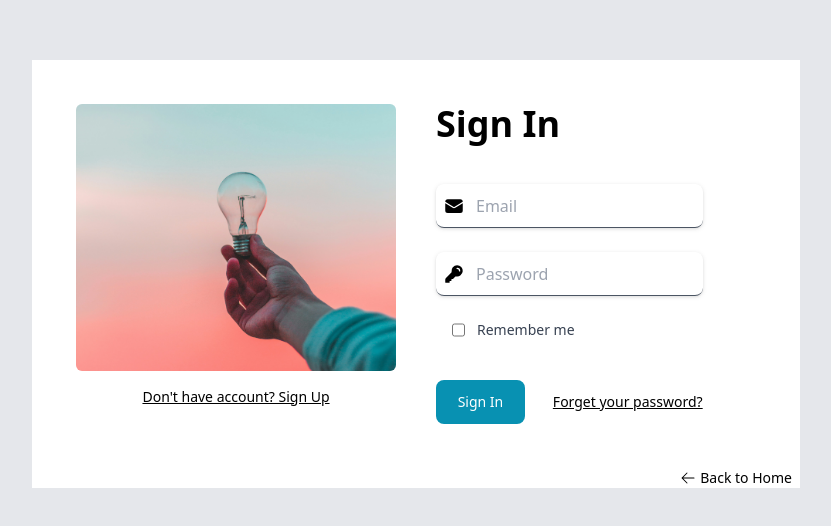
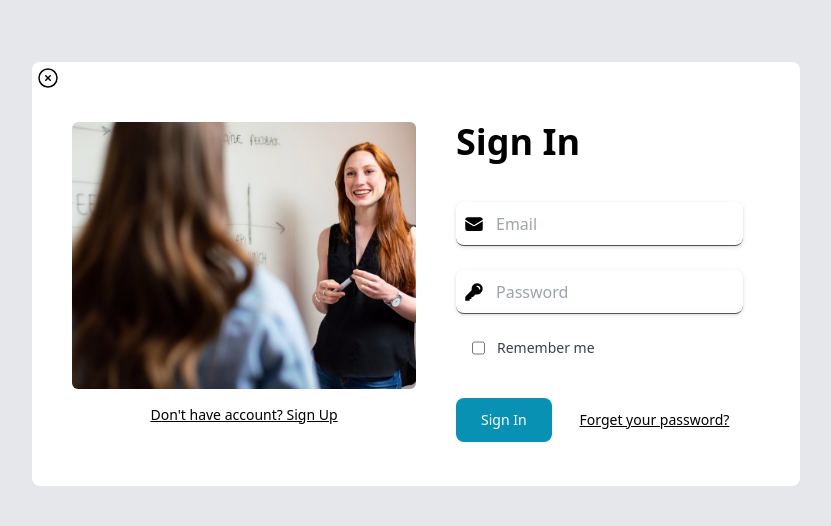
Before and after one commit to panupnpn05/Freelance-Tutor, a Next.js app: page /signin in a window 1280 px wide. Shown: the part 126-652 px from the top of the page, without its empty margins (224-1055 px from the left). Built offline with nearby package versions, Linux system fonts and the light colour scheme.

Commit message:
Update Login and Signup Page alignment

```diff
--- a/pages/signin.js
+++ b/pages/signin.js
@@ -1,6 +1,7 @@
 import { useState } from 'react'
 import Image from 'next/image'
-import { EnvelopeIcon, KeyIcon, ArrowLeftIcon } from '@heroicons/react/24/solid'
+import { EnvelopeIcon, KeyIcon} from '@heroicons/react/24/solid'
+import {XCircleIcon} from '@heroicons/react/24/outline'
 
 export default function Signin() {
   const [isChecked, setChecked] = useState(false)
@@ -29,12 +30,18 @@ export default function Signin() {
 
   return (
     <div className="flex w-full h-screen bg-gray-200 items-center justify-center">
-      <div className="flex-col w-3/5 bg-white justify-between space-x-10 container relative">
-        <div className="flex space-x-10 m-11">
+      <div className="flex-col w-3/5 bg-white justify-between space-x-10 container relative rounded-lg">
+      <a
+            href="/"
+            className="flex items-center m-1 w-full cursor-pointer text-sm"
+          >
+            <XCircleIcon className=" h-6 w-6 mr-1" />
+          </a>
+        <div className="flex space-x-10 mb-11 mx-11 mt-8">
           <div className="w-full flex-col">
             <div className=" w-full h-5/6 container relative object-cover">
               <Image
-                src={'/Image/LoginImg.jpg'}
+                src={'/Image/LoginImg.jpeg'}
                 alt="Image in Login Page"
                 fill
                 style={{ objectFit: 'cover' }}
@@ -94,13 +101,7 @@ export default function Signin() {
           </div>
         </div>
         <div className="">
-          <a
-            href="/"
-            className="flex items-center justify-end pr-2 w-full cursor-pointer text-sm"
-          >
-            <ArrowLeftIcon className=" h-4 w-4 mr-1" />
-            Back to Home
-          </a>
+
         </div>
       </div>
     </div>
--- a/pages/signup.js
+++ b/pages/signup.js
@@ -1,6 +1,8 @@
 import Image from 'next/image'
 import { useState } from 'react'
-import { ArrowLeftIcon } from '@heroicons/react/24/solid'
+import { ArrowLeftIcon} from '@heroicons/react/24/solid'
+import {XCircleIcon} from '@heroicons/react/24/outline'
+
 
 export default function Signup() {
   const [phoneNumber, setPhoneNumber] = useState('')
@@ -58,7 +60,6 @@ export default function Signup() {
       })
       const result = await response.json()
       console.log(result)
-
     } catch (error) {
       console.error('Error during create user', error)
     }
@@ -66,8 +67,11 @@ export default function Signup() {
 
   return (
     <div className=" w-full h-screen bg-gray-200 flex items-center justify-center">
-      <div className="w-3/5 bg-white flex">
-        <div className="w-full mt-8 mx-8 space-y-5">
+      <div className="w-3/5 bg-white flex rounded-lg">
+        <a href="/" className="flex justify-end absolute cursor-pointer m-1">
+          <XCircleIcon className=" h-6 w-6 mr-1" />
+        </a>
+        <div className="w-full my-8 mx-8 space-y-5">
           <div className="text-3xl font-bold">Sign Up</div>
           <div className="flex justify-between space-x-3">
             <div className="">
@@ -139,10 +143,6 @@ export default function Signup() {
               </a>
             </div>
           </div>
-          <a href='/' className='flex justify-end underline cursor-pointer items-center text-sm'>
-          <ArrowLeftIcon className=" h-4 w-4 mr-1" />
-            back to home
-          </a>
         </div>
         <div className=" w-4/5 container relative">
           <Image
```
Also changed, not shown: public/Image/LoginImg.jpeg (added).
